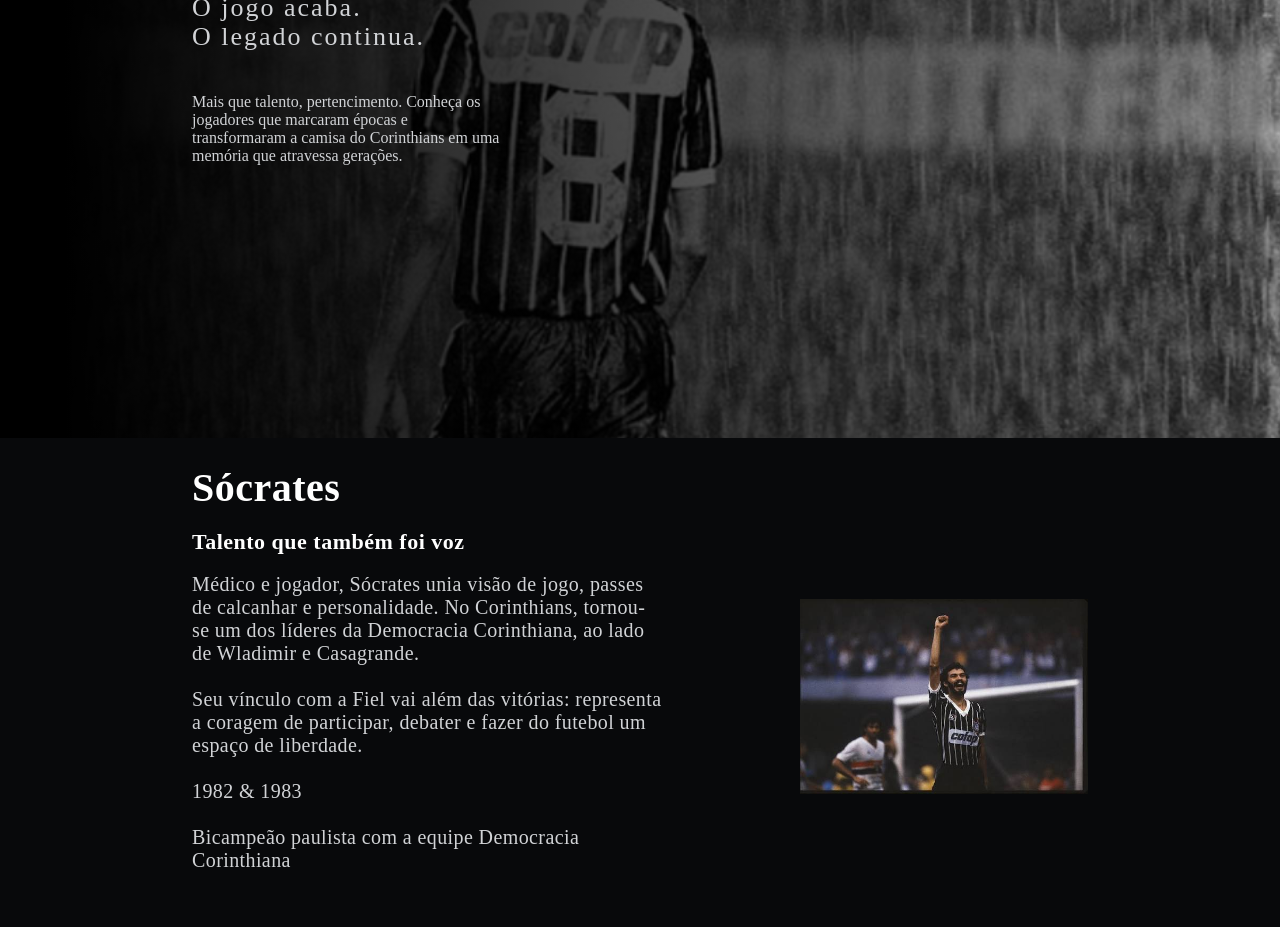
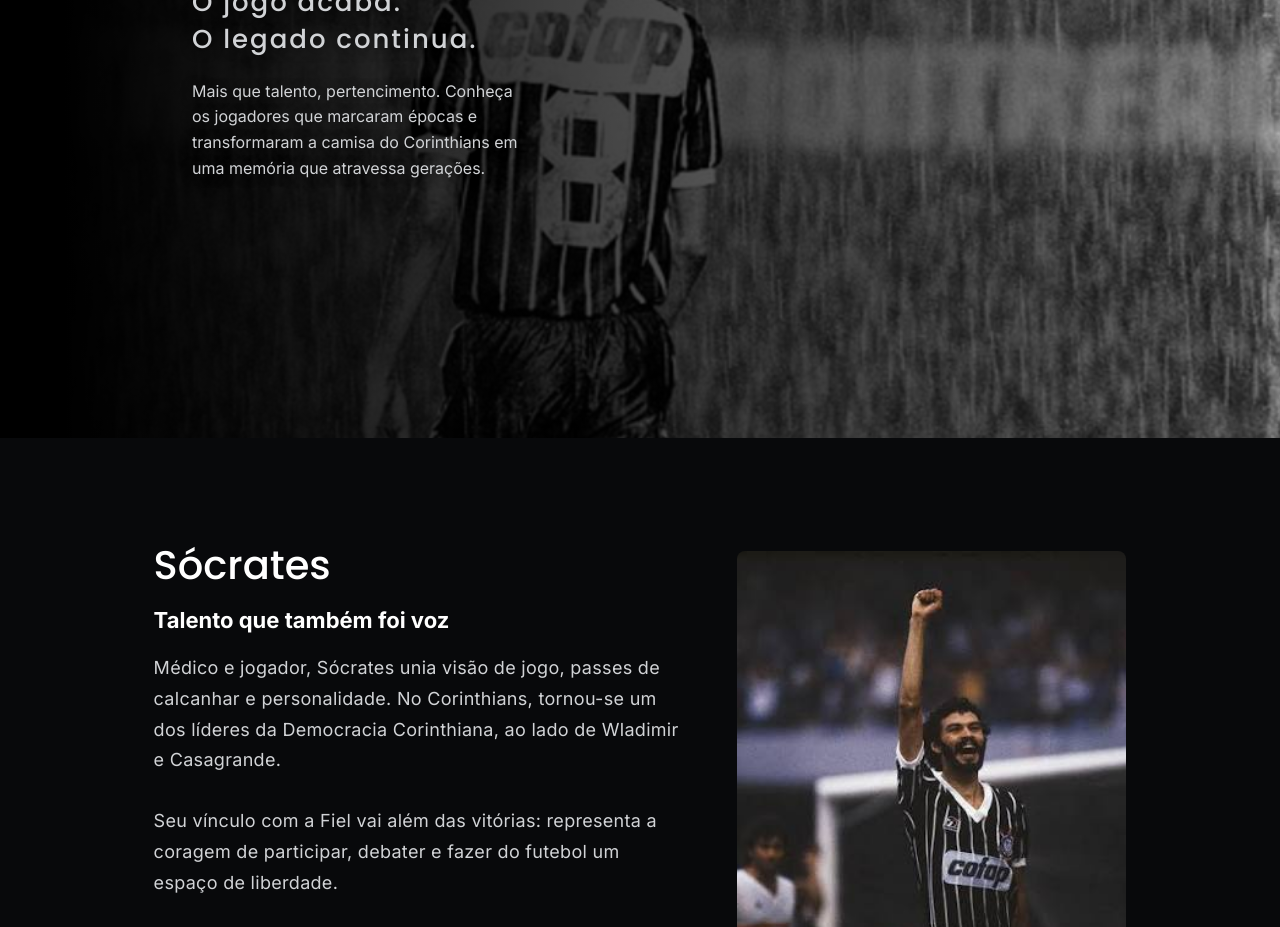
Before and after one commit to MatheusMenino/projeto-individual, a website: page meu-projeto/public/idolos.html in a window 1280 px wide. Shown: the part 362-1289 px from the top of the page. Drawn offline with Linux system fonts and the light colour scheme.

Commit message:
Alterar estilo da pagina de idolos

```diff
--- a/meu-projeto/public/css/idolos.css
+++ b/meu-projeto/public/css/idolos.css
@@ -40,81 +40,94 @@
     transform: translateY(-50%);
 
     z-index: 1;
-    color: white;
+    color: var(--cor-titulo);
 }
 
 .conteudo-home h1 {
+    font-family: var(--fonte-titulo);
+    font-weight: 600;
     width: 60%;
-    font-size: 64px;
-    margin-bottom: 8px;
-    font-weight: 600;
+    letter-spacing: 2px;
+    line-height: 1.15;
+    text-shadow: 0 3px 20px rgba(0, 0, 0, 0.5);
+    font-size: 68px;
+    margin-bottom: 12px;
 }
 
 .conteudo-home h2 {
+    font-family: var(--fonte-titulo);
     font-size: 26px;
     max-width: 310px;
-    line-height: 1.1;
-    font-weight: 300;
+    line-height: 1.4;
+    font-weight: 500;
+    padding-bottom: 2%;
+    letter-spacing: 2px;
     color: var(--cor-descricao);
-    padding-bottom: 4%;
-    letter-spacing: 2px;
+    text-shadow: 0 2px 12px rgba(0, 0, 0, 0.5);
 }
 .conteudo-home p{
+    font-family: var(--fonte-descricao);
+    font-size: 16px;
+    color: var(--cor-descricao);
+    line-height: 1.6;
+    font-weight: 400;
+    text-shadow: 0 2px 12px rgba(0, 0, 0, 0.5);
     width: 30%;
-    color: var(--cor-descricao);
 }
 
-
-.secao{
+.secao {
     display: flex;
     align-items: center;
+    justify-content: space-between;
+    gap: 5%;
     width: 100%;
-    height: 100%;
+    min-height: 85vh;
+    padding: 6% 12%;
+    box-sizing: border-box;
     background: var(--cor-fundo);
-    scroll-margin-top: 50px;
 }
 
-.conteudo-idolos{
+.conteudo-idolos {
     display: flex;
     flex-direction: column;
     width: 55%;
-    padding-top: 2%;
-    padding-left: 15%;
-    align-items: left;
 }
 
-.conteudo-idolos h2{
+.conteudo-idolos h2 {
+    font-family: var(--fonte-titulo);
+    font-weight: 500;
     color: var(--cor-titulo);
-    margin-bottom: 18px;
-    width: 65%;
+    margin-bottom: 12px;
     font-size: 40px;
-    letter-spacing: 0.5px;
 }
 
-.conteudo-idolos h3{
+.conteudo-idolos h3 {
+    font-family: var(--fonte-descricao);
     color: var(--cor-titulo);
-    margin-bottom: 18px;
-    width: 65%;
+    margin-bottom: 20px;
     font-size: 22px;
-    letter-spacing: 0.5px;
 }
 
-.conteudo-idolos p{
-    width: 98%;
-    font: var(--fonte-descricao);
+.conteudo-idolos p {
+    font-family: var(--fonte-descricao);
     color: var(--cor-descricao);
-    font-size: 20px;
-    padding-bottom: 5%;
-    letter-spacing: 0.4px;
+    font-size: 18px;
+    line-height: 1.7;
+    letter-spacing: 0.3px;
 }
 
+.container-imagem {
+    width: 40%;
+}
+.container-imagem img {
+    width: 100%;
+    height: 450px;
+    object-fit: cover;
+    object-position: center top;
+    border-radius: 8px;
+    transition: transform 0.3s ease;
+}
 
-.container-imagem{
-    width: 40%;
-    padding-top: 10%;
-    padding-bottom: 5%;
-    margin-left: 10%;
+.container-imagem img:hover {
+    transform: scale(1.04);
 }
-.container-imagem img{
-    width: 60%;
-}
```
